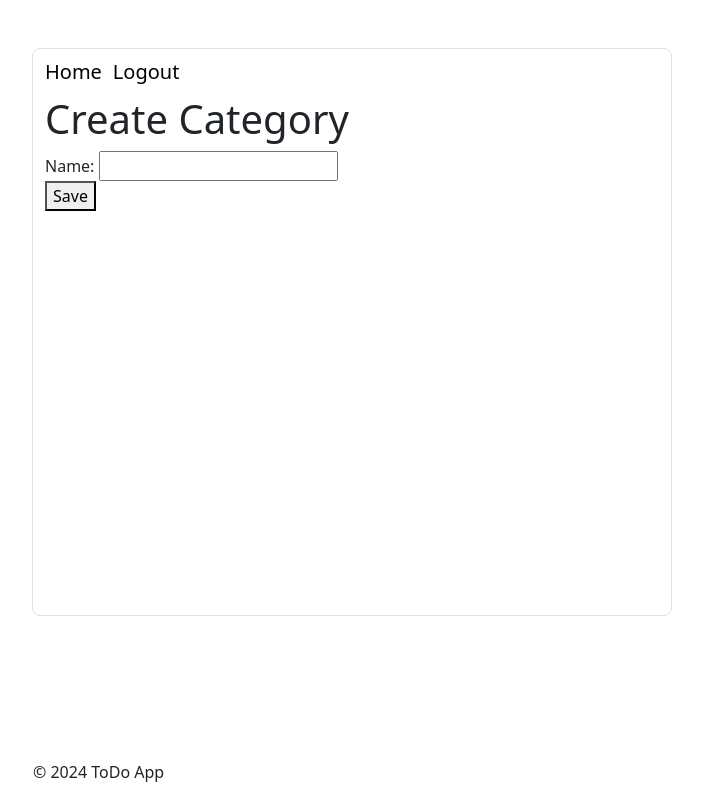
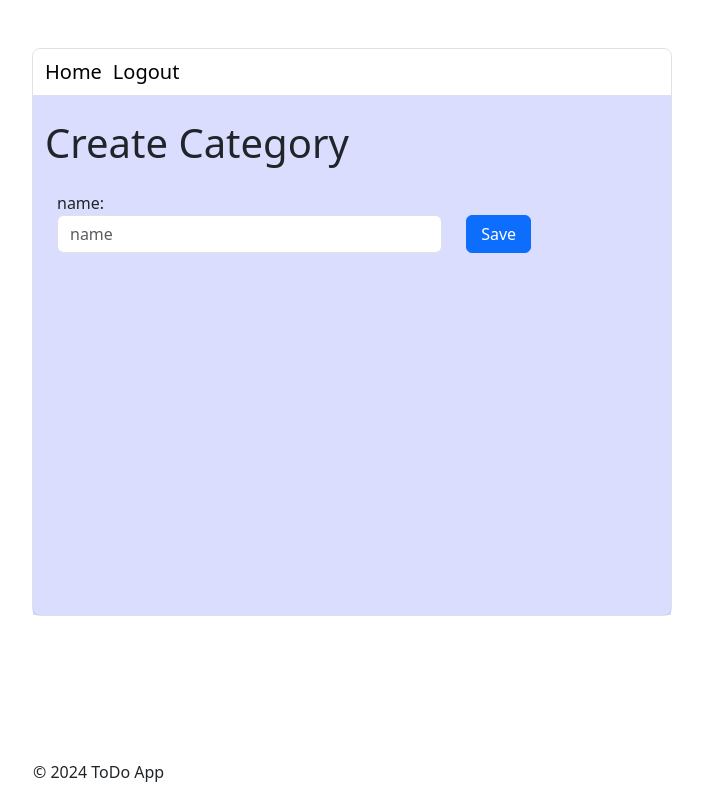
Before and after one commit to AMahdi8/TODO, a Django app: page /categories/create/ in a window 1280 px wide. Shown: the whole page, without its empty margins (288-991 px from the left). Run offline with Django 5.2, Linux system fonts and the light colour scheme; the visitor is signed in with stand-in values (Sample User, id 1).

Commit message:
prj competed

```diff
--- a/task/views.py
+++ b/task/views.py
@@ -167,4 +167,5 @@ class CategoryList(LoginRequiredMixin, ListView):
         context = super().get_context_data(**kwargs)
         context['categories'] = context['categories'].filter(
             user=self.request.user)
+        context['absolute_url'] = self.request.build_absolute_uri()
         return context
--- a/templates/account/login.html
+++ b/templates/account/login.html
@@ -32,7 +32,7 @@
         </div>
         {% endif %}
 
-        <div class="container-fluid row text-center mt-5">
+        <div class="container-fluid row text-center mb-4 mt-5">
             <div class="col-6">
                 <button class="col btn btn-primary w-75" type="submit">Login</button>
             </div>
--- a/templates/base.html
+++ b/templates/base.html
@@ -21,7 +21,7 @@
         <link rel="stylesheet" href="https://cdn.jsdelivr.net/npm/bootstrap-icons@1.11.3/font/bootstrap-icons.min.css">
 </head>
 
-<body class="border border-1 rounded-3 w-50 mx-auto mt-5">
+<body  class="border border-1 rounded-3 w-50 mx-auto mt-5">
     <header class="">
         <nav class="navbar d-block rounded-3 container-fluid bg-white mx-auto">
             <div class="container-fluid">
@@ -40,7 +40,7 @@
             </div>
         </nav>
     </header>
-    <main style="height: 65vh;" class="container-fluid overflow-y-auto"">
+    <main style="height: 65vh; background-color: rgba(77, 85, 248, 0.2);" class="container-fluid overflow-y-auto"">
         {% block content %}
         {% endblock %}
     </main>
--- a/templates/category/category_form.html
+++ b/templates/category/category_form.html
@@ -4,15 +4,22 @@
 {% block title %}Create Category{% endblock %}
 
 {% block content %}
-<h1>Create Category</h1>
+<h1 class="my-4">Create Category</h1>
 <form method="post">
     {% csrf_token %}
-    <div>
-        <label for="{{ form.name.id_for_label }}">Name:</label>
-        {{ form.name }}
+    <div class="row mx-auto my-2">
+        <div class="col-8">
+            <label for="id_username">name:</label>
+            <input class="form-control" placeholder="name" type="text" id="id_username" name="name" value="{{ form.name.value|default_if_none:'' }}">
+            {% if form.name.errors %}
+            <p>{{ form.name.errors }}</p>
+            {% endif %}
+        </div>
+        <div class="col-3 align-content-end">
+            <button class="btn btn-primary w-50" type="submit">Save</button>
+        </div>
     </div>
     <div>
-        <button type="submit">Save</button>
     </div>
 </form>
 {% endblock %}
--- a/templates/task/create.html
+++ b/templates/task/create.html
@@ -44,7 +44,7 @@
                     <p>{{ form.category.errors }}</p>
                     {% endif %}
                 </div>
-                <div class="d-flex justify-content-end p-0 align-items-end col"><a class="btn btn-primary" href="">edit</a></div>
+                <div class="d-flex justify-content-end p-0 align-items-end col"><a class="btn btn-primary" href="{% url 'categories' %}">edit</a></div>
             </div>
             <div class="row mt-4 mx-auto mb-2">
                 <label for="{{ form.priority.id_for_label }}">Priority:</label>
```
Also changed, not shown: templates/category/categories.html (+23 -13 lines), templates/category/category_confirm_delete.html (+6 -4 lines).
